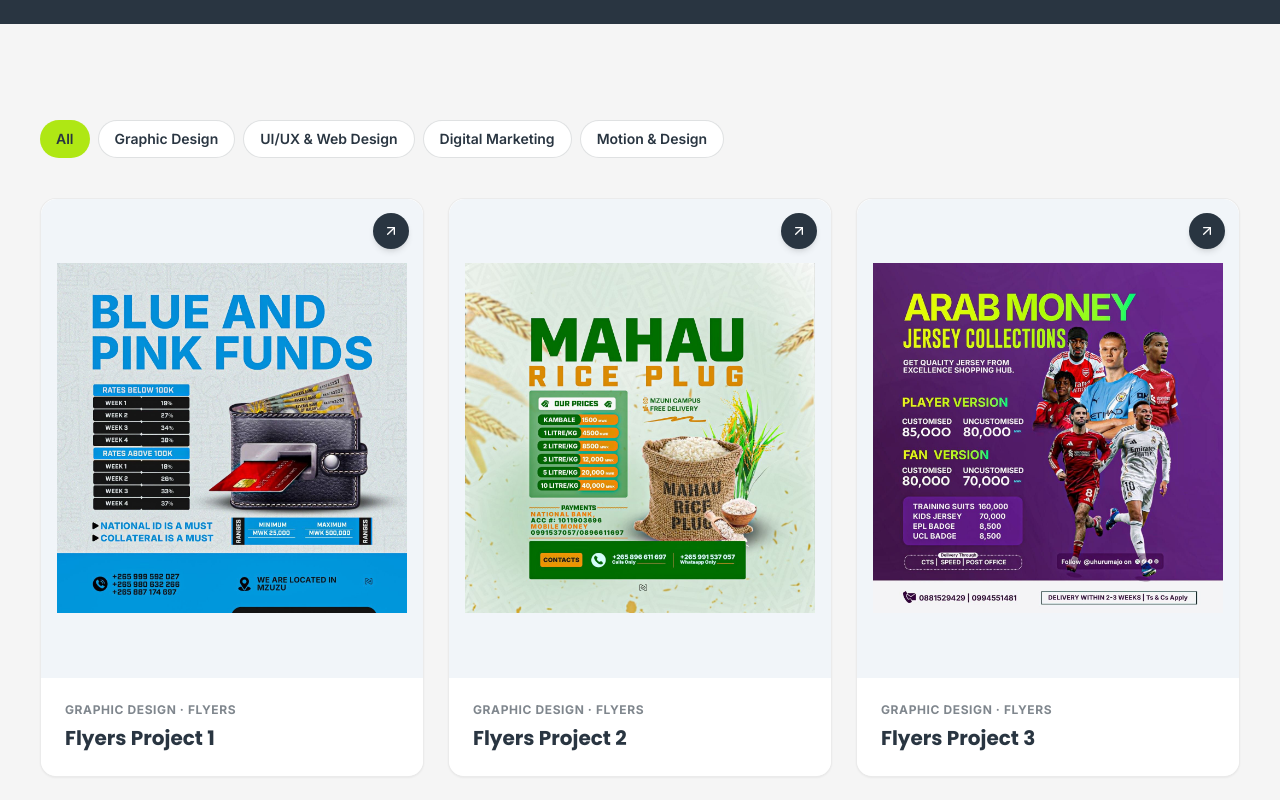
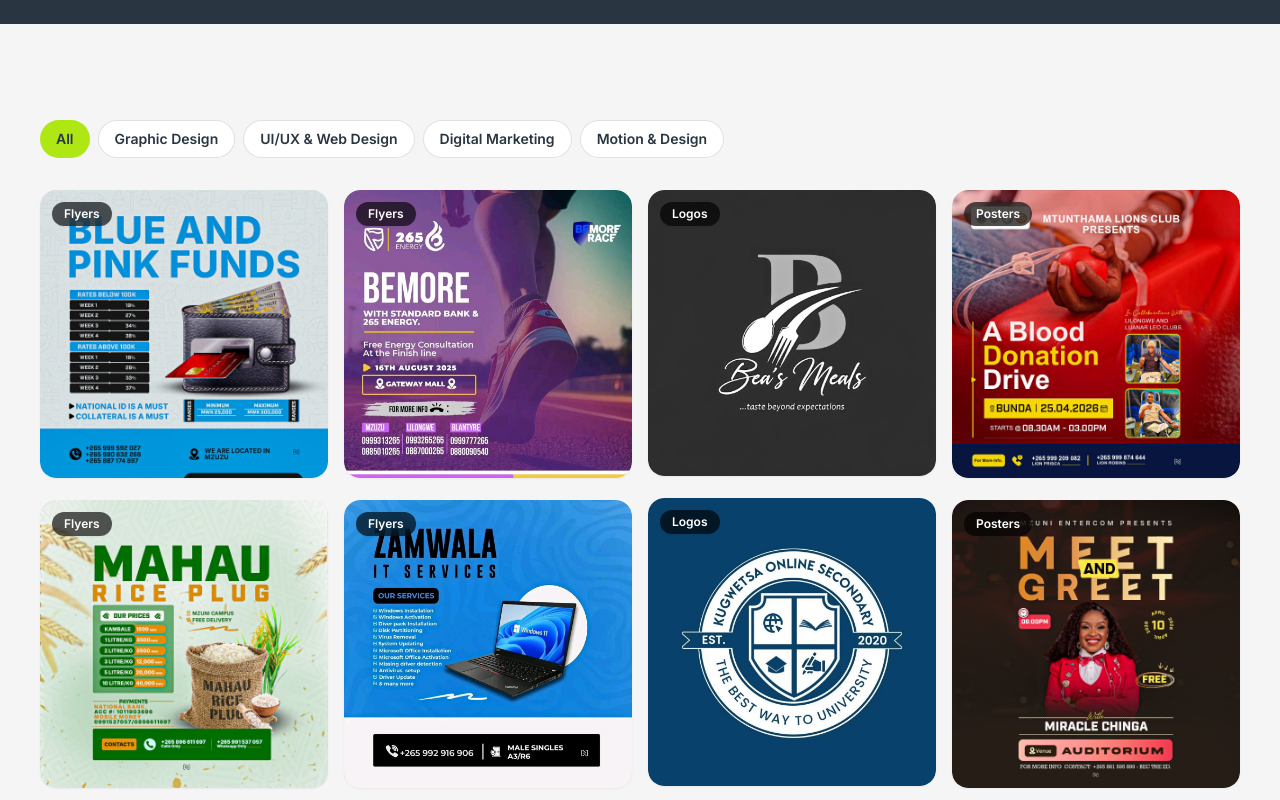
Before and after one commit to FAROOKKALUMBI/NEXIV-WEBSITE, a Next.js app: page /work in a window 1280 px wide. Shown: the part 440-1240 px from the top of the page. Built offline with nearby package versions, Linux system fonts and the light colour scheme.

Commit message:
feat(portfolio): convert graphic design gallery to Pinterest-style masonry grid

```diff
--- a/components/WorkPortfolio.tsx
+++ b/components/WorkPortfolio.tsx
@@ -3,10 +3,32 @@
 import { useEffect, useRef, useState } from "react";
 import { ArrowLeft, ArrowRight, ArrowUpRight, X } from "lucide-react";
 
-export type WorkProject = { title: string; category: string; subcategory?: string; image: string; description?: string };
+export type WorkProject = {
+  title: string;
+  category: string;
+  subcategory?: string;
+  image: string;
+  description?: string;
+};
 
-const filters = ["All", "Graphic Design", "UI/UX & Web Design", "Digital Marketing", "Motion & Design"];
-const graphicFilters = ["All", "Banners", "Branding", "Editorial", "Flyers", "Logos", "Merch", "Posters", "Signage"];
+const filters = [
+  "All",
+  "Graphic Design",
+  "UI/UX & Web Design",
+  "Digital Marketing",
+  "Motion & Design",
+];
+const graphicFilters = [
+  "All",
+  "Banners",
+  "Branding",
+  "Editorial",
+  "Flyers",
+  "Logos",
+  "Merch",
+  "Posters",
+  "Signage",
+];
 const comingSoonCategories = new Set(["Digital Marketing", "Motion & Design"]);
 
 export function WorkPortfolio({ projects }: { projects: WorkProject[] }) {
@@ -14,10 +36,27 @@
   const [activeGraphicFilter, setActiveGraphicFilter] = useState("All");
   const [selectedIndex, setSelectedIndex] = useState<number | null>(null);
   const touchStart = useRef<number | null>(null);
-  const visibleProjects = projects.filter((project) => (activeFilter === "All" || project.category === activeFilter) && (activeFilter !== "Graphic Design" || activeGraphicFilter === "All" || project.subcategory === activeGraphicFilter));
-  const showComingSoon = comingSoonCategories.has(activeFilter) || visibleProjects.length === 0;
-  const selectedProject = selectedIndex === null ? null : visibleProjects[selectedIndex];
-  const navigate = (direction: -1 | 1) => setSelectedIndex((current) => current === null ? null : (current + direction + visibleProjects.length) % visibleProjects.length);
+
+  const visibleProjects = projects.filter(
+    (project) =>
+      (activeFilter === "All" || project.category === activeFilter) &&
+      (activeFilter !== "Graphic Design" ||
+        activeGraphicFilter === "All" ||
+        project.subcategory === activeGraphicFilter)
+  );
+
+  const showComingSoon =
+    comingSoonCategories.has(activeFilter) || visibleProjects.length === 0;
+  const selectedProject =
+    selectedIndex === null ? null : visibleProjects[selectedIndex];
+
+  const navigate = (direction: -1 | 1) =>
+    setSelectedIndex((current) =>
+      current === null
+        ? null
+        : (current + direction + visibleProjects.length) %
+          visibleProjects.length
+    );
 
   useEffect(() => {
     if (selectedIndex === null) return;
@@ -36,53 +75,94 @@
     if (filter !== "Graphic Design") setActiveGraphicFilter("All");
   };
 
-  return <>
-    <div className="mb-5 flex flex-wrap gap-2">{filters.map((filter) => <button key={filter} onClick={() => selectFilter(filter)} className={`rounded-full px-4 py-2 font-inter text-sm font-semibold transition-colors ${activeFilter === filter ? "bg-[#afe714] text-[#293541]" : "border border-[#293541]/15 bg-white text-[#293541] hover:border-[#293541]/40"}`}>{filter}</button>)}</div>
-    {activeFilter === "Graphic Design" && <div className="mb-10 flex flex-wrap gap-2 border-l-2 border-[#afe714] pl-3">{graphicFilters.map((filter) => <button key={filter} onClick={() => { setActiveGraphicFilter(filter); setSelectedIndex(null); }} className={`rounded-full px-3 py-1.5 font-inter text-xs font-semibold transition-colors ${activeGraphicFilter === filter ? "bg-[#293541] text-white" : "border border-[#293541]/15 bg-white text-[#293541] hover:border-[#293541]/40"}`}>{filter}</button>)}</div>}
-    {activeFilter !== "Graphic Design" && <div className="mb-10" />}
+  return (
+    <>
+      {/* Category filters */}
+      <div className="mb-5 flex flex-wrap gap-2">
+        {filters.map((filter) => (
+          <button
+            key={filter}
+            onClick={() => selectFilter(filter)}
+            className={`rounded-full px-4 py-2 font-inter text-sm font-semibold transition-colors ${
+              activeFilter === filter
+                ? "bg-[#afe714] text-[#293541]"
+                : "border border-[#293541]/15 bg-white text-[#293541] hover:border-[#293541]/40"
+            }`}
+          >
+            {filter}
+          </button>
+        ))}
+      </div>
+
+      {/* Subcategory filters for Graphic Design */}
+      {activeFilter === "Graphic Design" && (
+        <div className="mb-8 flex flex-wrap gap-2 border-l-2 border-[#afe714] pl-3">
+          {graphicFilters.map((filter) => (
+            <button
+              key={filter}
+              onClick={() => {
+                setActiveGraphicFilter(filter);
+                setSelectedIndex(null);
+              }}
+              className={`rounded-full px-3 py-1.5 font-inter text-xs font-semibold transition-colors ${
+                activeGraphicFilter === filter
+                  ? "bg-[#293541] text-white"
+                  : "border border-[#293541]/15 bg-white text-[#293541] hover:border-[#293541]/40"
+              }`}
+            >
+              {filter}
+            </button>
+          ))}
+        </div>
+      )}
+
+      {activeFilter !== "Graphic Design" && <div className="mb-8" />}
+
+      {/* Pinterest-style Masonry Grid */}
       {showComingSoon ? (
         <div className="rounded-2xl border border-[#293541]/10 bg-white px-6 py-14 text-center shadow-sm">
           <p className="font-poppins text-2xl font-bold">New work coming soon</p>
-        <p className="mt-2 font-inter text-sm text-[#293541]/70">Check back shortly.</p>
+          <p className="mt-2 font-inter text-sm text-[#293541]/70">
+            Check back shortly.
+          </p>
         </div>
       ) : (
-      <div className="grid gap-6 sm:grid-cols-2 lg:grid-cols-3">
+        <div className="columns-2 sm:columns-3 lg:columns-4 gap-3 sm:gap-4 [column-fill:_balance]">
           {visibleProjects.map((project, index) => (
             <article
               key={project.image}
               onClick={() => setSelectedIndex(index)}
               onKeyDown={(event) => {
-              if (event.key === "Enter" || event.key === " ") setSelectedIndex(index);
+                if (event.key === "Enter" || event.key === " ")
+                  setSelectedIndex(index);
               }}
               tabIndex={0}
               role="button"
-            className="group flex flex-col justify-between cursor-pointer overflow-hidden rounded-2xl border border-black/[0.08] bg-white shadow-sm outline-none transition-all duration-300 hover:-translate-y-1 hover:shadow-xl focus-visible:ring-2 focus-visible:ring-[#afe714]"
+              className="group relative mb-3 sm:mb-4 inline-block w-full cursor-pointer overflow-hidden rounded-2xl break-inside-avoid bg-slate-900/5 shadow-sm transition-all duration-300 hover:-translate-y-0.5 hover:shadow-xl focus-visible:ring-2 focus-visible:ring-[#afe714] outline-none"
             >
-            <div className="relative aspect-[4/5] w-full overflow-hidden bg-[#f1f5f9] flex items-center justify-center p-3 sm:p-4 rounded-t-2xl">
+              {/* Full-bleed flyer image */}
               <img
                 src={project.image}
                 alt={project.title}
                 loading="lazy"
-                className="h-full w-full object-contain rounded-lg transition-transform duration-500 group-hover:scale-105"
+                className="w-full h-auto block rounded-2xl transition-transform duration-500 group-hover:scale-[1.03]"
               />
-              <div className="absolute right-3.5 top-3.5 flex h-9 w-9 items-center justify-center rounded-full bg-[#293541] text-white shadow-md transition-all duration-300 group-hover:bg-[#afe714] group-hover:text-[#293541] group-hover:scale-110">
-                <ArrowUpRight size={16} />
+
+              {/* Small floating pill-shaped label on top-left corner */}
+              <div className="absolute left-2.5 top-2.5 sm:left-3 sm:top-3 z-10 rounded-full bg-black/65 px-2.5 py-1 sm:px-3 sm:py-1 font-inter text-[11px] sm:text-xs font-semibold text-white backdrop-blur-md shadow-sm pointer-events-none select-none">
+                {project.subcategory ?? project.category}
               </div>
-            </div>
-            <div className="p-5 sm:p-6 bg-white border-t border-slate-100 flex-1 flex flex-col justify-between">
-              <div>
-                <p className="font-inter text-xs font-bold uppercase tracking-wider text-[#293541]/60">
-                  {project.subcategory ? `${project.category} · ${project.subcategory}` : project.category}
-                </p>
-                <h2 className="mt-1.5 font-poppins text-lg sm:text-xl font-bold text-[#293541] group-hover:text-[#293541]">
-                  {project.title}
-                </h2>
-              </div>
+
+              {/* Hover-only Top-Right Action Button */}
+              <div className="absolute right-2.5 top-2.5 sm:right-3 sm:top-3 z-10 flex h-7 w-7 sm:h-8 sm:w-8 items-center justify-center rounded-full bg-black/65 text-white backdrop-blur-md opacity-0 shadow-sm transition-all duration-300 group-hover:opacity-100 group-hover:scale-110">
+                <ArrowUpRight size={14} className="sm:w-4 sm:h-4" />
               </div>
             </article>
           ))}
         </div>
       )}
+
+      {/* Lightbox / Modal */}
       {selectedProject && (
         <div
           role="dialog"
@@ -109,7 +189,10 @@
           >
             <div className="absolute left-0 top-0 z-10 rounded-full border border-white/10 bg-[#202e3a] px-4 py-2 font-inter text-sm font-semibold text-white shadow-lg">
               <span className="text-[#afe714]">{(selectedIndex ?? 0) + 1}</span>
-            <span className="text-white/65"> / {visibleProjects.length} · </span>
+              <span className="text-white/65">
+                {" "}
+                / {visibleProjects.length} ·{" "}
+              </span>
               {selectedProject.subcategory ?? selectedProject.category}
             </div>
             <button
@@ -150,7 +233,9 @@
               <p className="mt-2 font-inter text-sm leading-relaxed text-white/75">
                 {selectedProject.description ??
                   `${selectedProject.category}${
-                  selectedProject.subcategory ? ` · ${selectedProject.subcategory}` : ""
+                    selectedProject.subcategory
+                      ? ` · ${selectedProject.subcategory}`
+                      : ""
                   } project by NEXIV.`}
               </p>
               <p className="mt-3 font-inter text-xs text-white/45">
@@ -160,5 +245,6 @@
           </div>
         </div>
       )}
-  </>;
+    </>
+  );
 }
```
Lines whose indentation alone changed are shown as unchanged.
